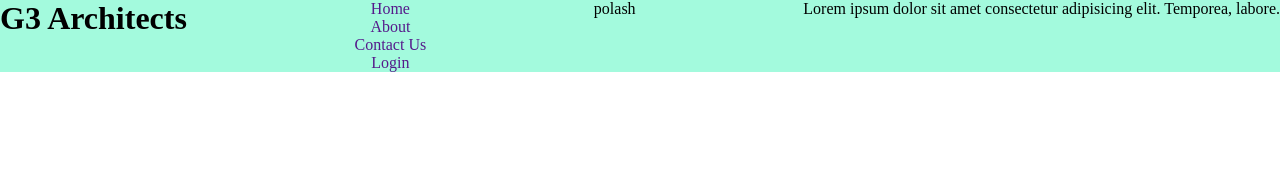
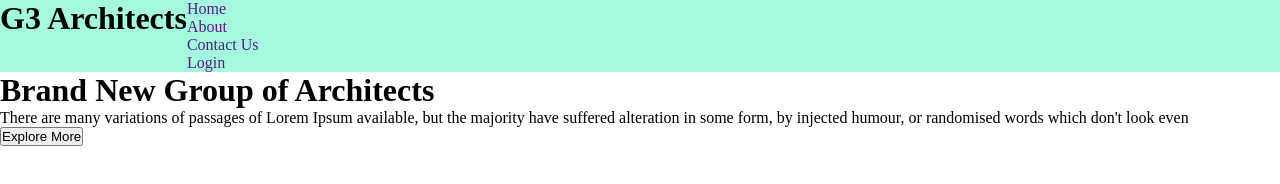
Before and after one commit to ahassh1/g3-architect-website, a plain HTML site: page index.html in a window 1280 px wide. Drawn offline with Linux system fonts and the light colour scheme.

Commit message:
trying to navbar crate

```diff
--- a/index.html
+++ b/index.html
@@ -11,7 +11,9 @@
 <header>
 
 <div>
-    <div class="nav_content">
+
+    <header>
+        <div class="nav_content">
         <h1>G3 Architects</h1>
         <ul>
             <li><a href="">Home</a></li>
@@ -19,9 +21,21 @@
             <li><a href="">Contact Us</a></li>
             <li><a href="">Login</a></li>
         </ul>
-        <div>polash</div>
-        <p>Lorem ipsum dolor sit amet consectetur adipisicing elit. Temporea, labore.</p>
     </div>
+
+    <div>
+            <h1>Brand New
+            Group of Architects
+            </h1>
+            <p>There are many variations of passages of Lorem Ipsum available, but the majority have suffered alteration in some form, by injected humour, or randomised words which don't look even </p>
+                <div class="banner_btn">
+                    <button>Explore More</button>
+                </div>
+    </div>
+      <!-- <div>  <img src="./images/banner.png" alt=""></div> -->
+
+</header>
+
 </div>
 </header>
 
--- a/style.css
+++ b/style.css
@@ -5,8 +5,7 @@
 .nav_content{
     display: flex;
     background-color: rgb(163, 250, 221);
-    justify-content: space-between;
-    text-align: center;
+
 }
 .nav_content ul li{
     list-style: none;
@@ -14,3 +13,7 @@
 .nav_content ul a{
     text-decoration: none;
 }
+.banner_btn{
+    padding: 10ox 12px;
+
+}
```
